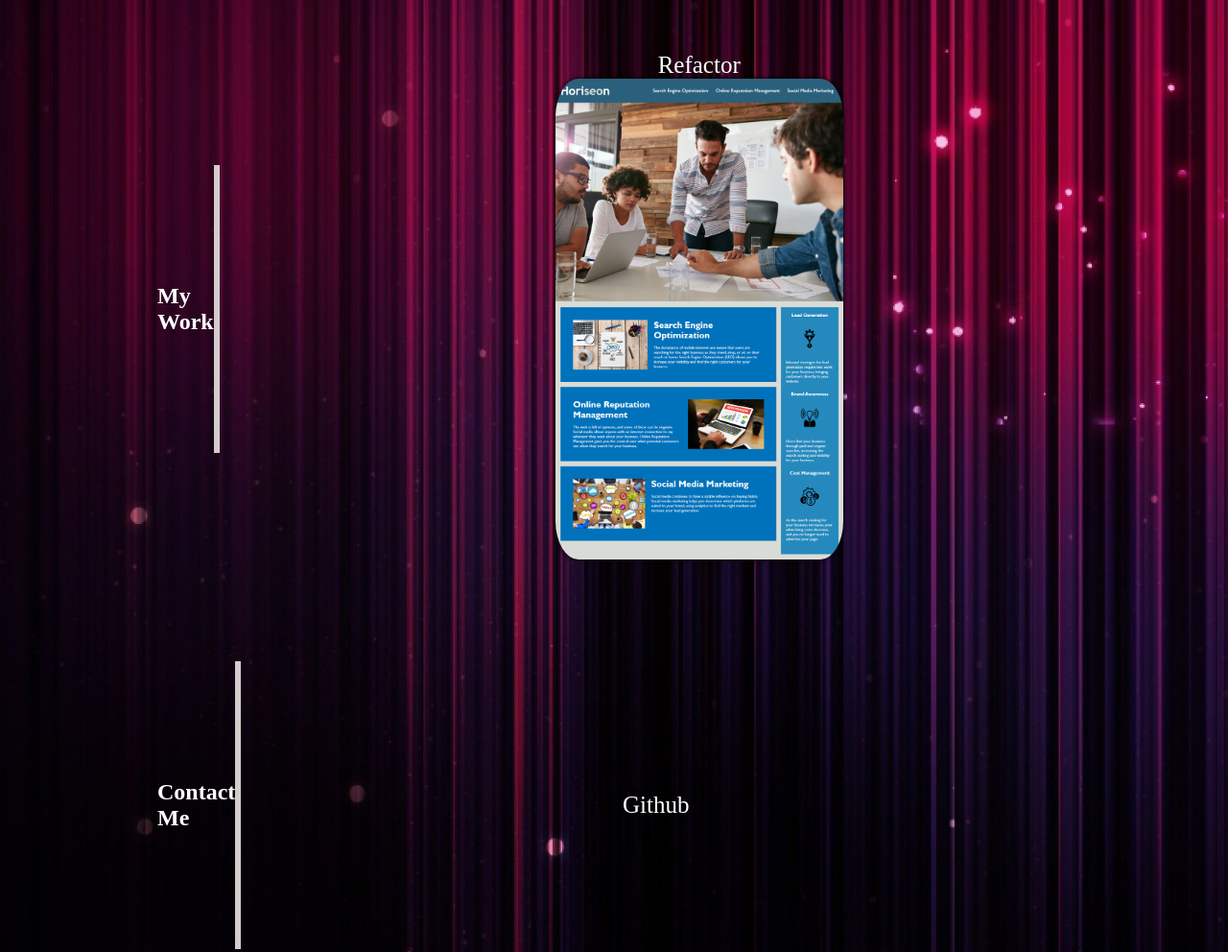
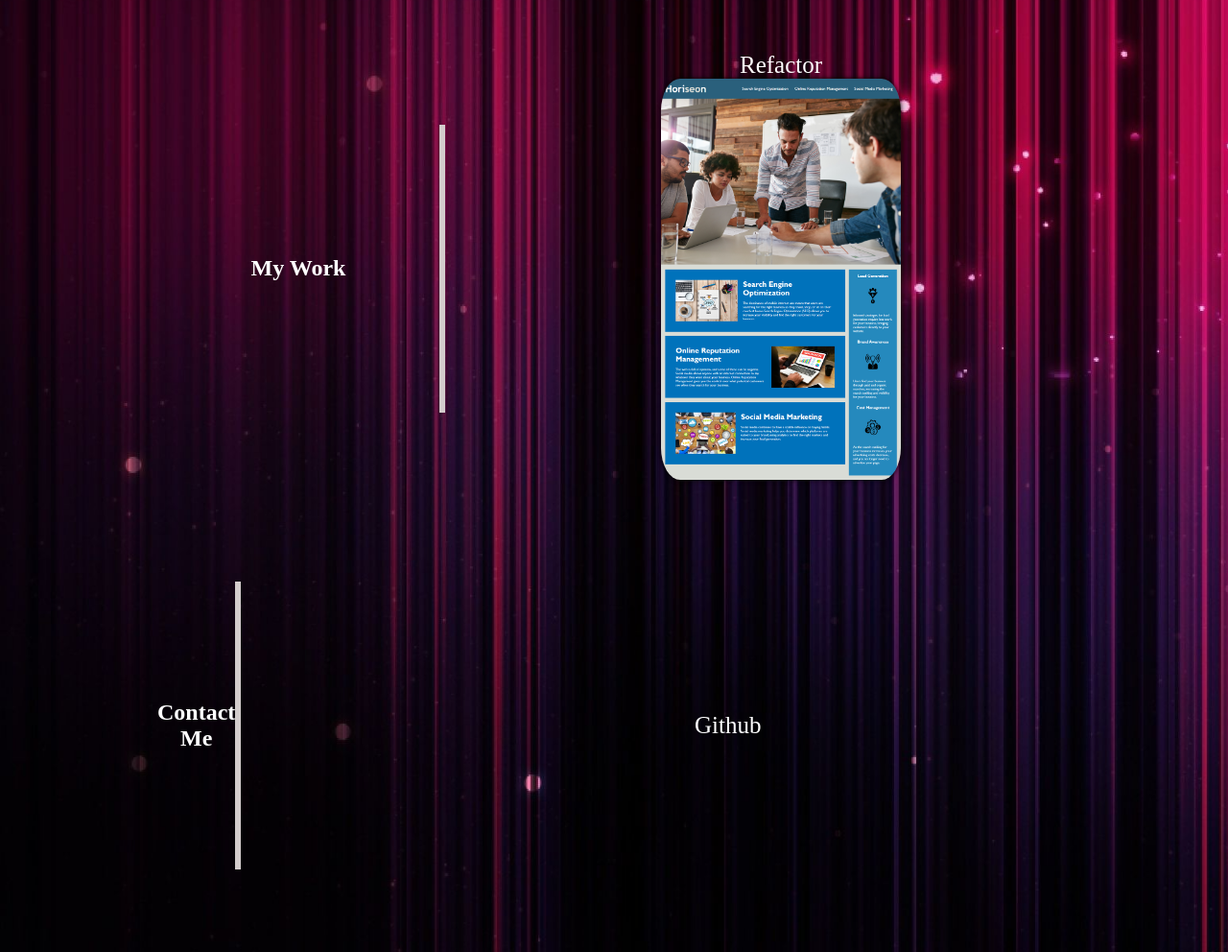
Before and after one commit to brendaleea/My-Portfolio, a plain HTML site: page index.html in a window 1280 px wide. Shown: the part 780-1772 px from the top of the page at 96% size. Drawn offline with Linux system fonts and the light colour scheme.

Commit message:
added final touches before delployment

```diff
--- a/index.html
+++ b/index.html
@@ -38,7 +38,7 @@
             </li>
 
             <li>
-              <a href="# Contact Me"> Contact Me</a>
+              <a href="#Contact Me"> Contact Me</a>
             </li>
           </ul>
         </nav>
@@ -89,7 +89,7 @@
 
     <section class="page-section">
 
-      <h2 class="title-container" id="Contact-Me">Contact Me</h2>
+      <h2 class="title-container" id="Contact Me">Contact Me</h2>
       <p>
        <a href="https://github.com/brendaleea" Github target="none"> Github </a>
       </p>
--- a/style.css
+++ b/style.css
@@ -10,78 +10,46 @@
   margin: 10px;
   display: block;
   align-items: center;
-
-
-  transition: transform .2s;
-
+  transition: transform 0.2s;
   height: auto;
   margin: 0 auto;
-
 }
-
-
-
-
-
-
-
 
 header {
   display: flex;
-  justify-content:center;
+  justify-content: center;
   align-items: center;
-  /* flex: 1;
-  align-items: center;
-  height: auto*/
   color: white;
- /* background-color: rgb(5, 5, 5);   */
   font-size: 20px;
   margin-top: 100px;
-
 }
-
 
 nav {
   cursor: pointer;
-
 }
 
-nav ul{
+nav ul {
   display: flex;
   list-style-type: none;
   margin: 100px;
-
-
-
 }
 
-
-nav ul li{
+nav ul li {
   transition: 0.5s;
 }
-
-
-
 
 nav ul li a {
   color: white;
   font-size: 30px;
   margin-left: 25px;
   transition: 0.5s;
-
-
-
 }
 
-
-nav ul:hover li a{
+nav ul:hover li a {
   transform: scale(1.5);
   opacity: 0.2;
   filter: blur(5px);
-
-
 }
-
 
 nav ul li a:hover {
   color: rgb(92, 58, 239);
@@ -89,18 +57,11 @@ nav ul li a:hover {
   filter: blur(0);
   text-decoration: none;
   font-size: 60px;
-
-
 }
 
-
-
-
 nav ul li a:active {
-  color:#040404;
-
+  color: #040404;
 }
-
 
 .wrapper {
   max-width: 90%;
@@ -110,71 +71,45 @@ nav ul li a:active {
 
 .page-section {
   display: flex;
-
   align-items: center;
   margin: 100px;
-  /* background-color: blueviolet;  */
-
 
 }
 
 .title-container {
   display: flex;
   flex: 1;
-  /* flex-direction: row; */
   height: 300px;
   max-width: 300px;
   justify-content: center;
   align-items: center;
-   /* background-color: blue;  */
+  text-align: center;
   color: white;
   border-right: 6px solid #d3cccc;
-
-
 }
-
-
-
-
-
-
 
 p {
   display: flex;
-  display: inline-block;
-  flex-direction: row;
-  /* border-left: 6px solid #d3cccc; */
-  width: 1000px;
+  width: 100%;
+  height: auto;
   font-size: 25px;
-
   align-items: center;
   flex-wrap: wrap;
-  /* background-color: aqua; */
   justify-content: center;
-
   text-align: center;
-  color: white
+  color: white;
+  margin-left: 150px;
 }
 
 p a {
   color: white;
   text-decoration: none;
-
-
-
-
-
 }
 
-p a:hover{
+p a:hover {
   color: rgb(92, 58, 239);
   font-size: 60px;
-
-
-
-
 }
-
 
 .img-hori {
   width: 30%;
@@ -182,38 +117,25 @@ p a:hover{
   box-shadow: 0px 0px 5px rgba(0, 0, 0, 100);
   border-radius: 8%;
   flex-wrap: wrap;
-  transition: transform .2s;
-  width: 300px;
+  transition: transform 0.2s;
+  width: 250px;
   height: auto;
   margin: 0 auto;
-
 }
 
-.img-hori:hover{
-
+.img-hori:hover {
   transform: scale(1.5);
 }
 
-
-
 body {
-
   padding-bottom: 0px;
   margin: 0;
   background-image: url(./Images/Black-4K-Abstract-Wallpaper-HD.jpeg);
   background-size: cover;
   background-repeat: no-repeat;
-
-
-
-
-
 }
 
-
-
 .footer {
-  /* background-color: rgb(232, 192, 245); */
   padding: 100px;
   clear: both;
   font-family: "Trebuchet MS", "Lucida Sans Unicode", "Lucida Grande",
```
Lines whose indentation alone changed are shown as unchanged.
